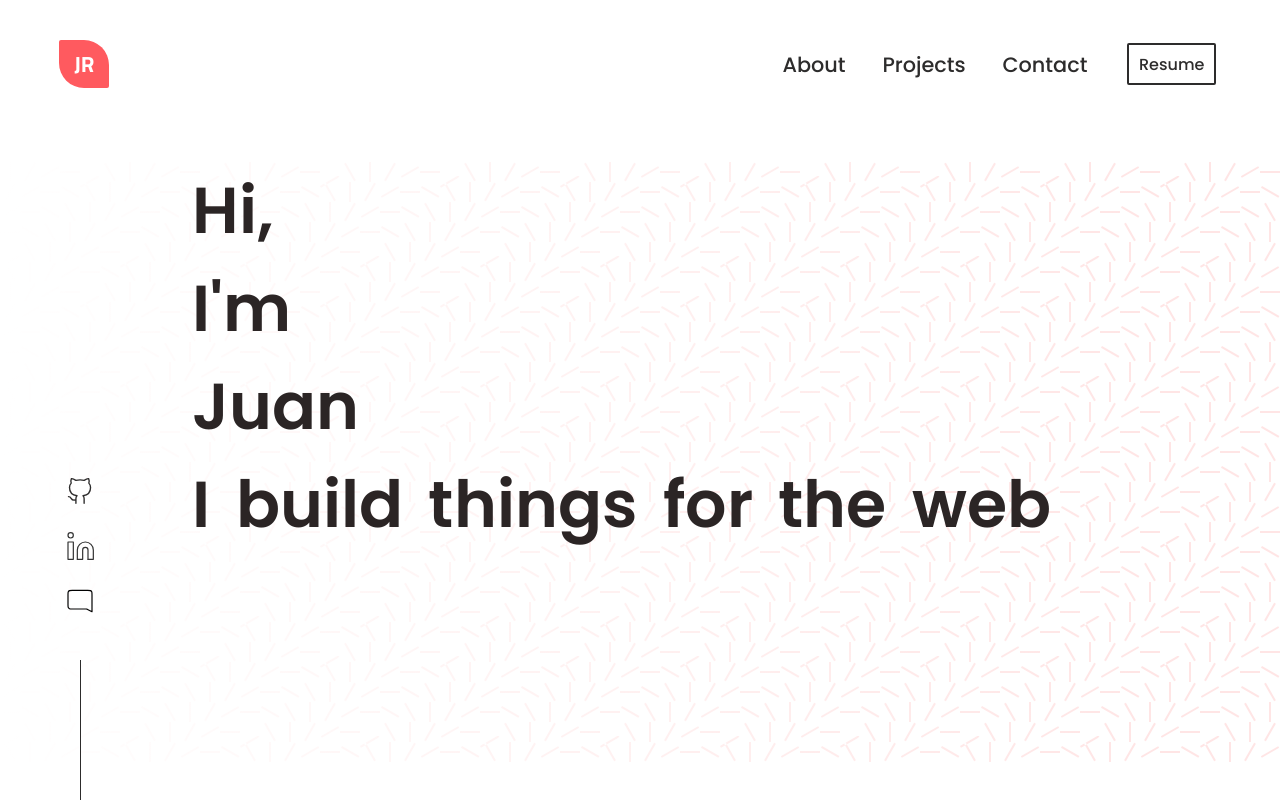
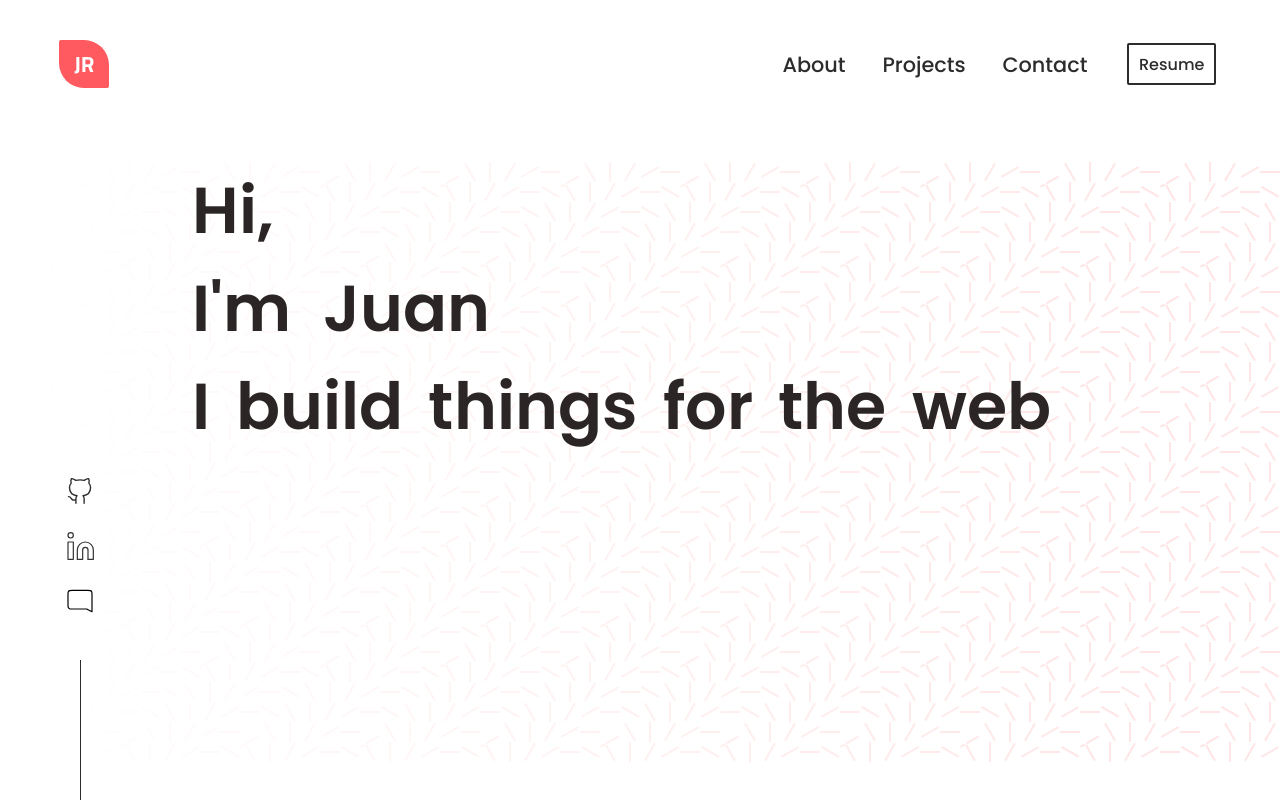
Before and after one commit to JD-R0driguez/react-play-ground, a React (Vite) app in the folder home-page/: page / in a window 1280 px wide. Built offline with nearby package versions, Linux system fonts and the light colour scheme.

Commit message:
Added styles to animated text

```diff
--- a/home-page/src/components/Hero.css
+++ b/home-page/src/components/Hero.css
@@ -28,5 +28,13 @@
     position: absolute;
     top:3rem;
     left: 12rem;
-    font-size: 40px;
 }
+
+.title-space{
+    display: flex;
+    gap: 2rem;
+}
+
+.title-third{
+    color:aqua;
+}
```
